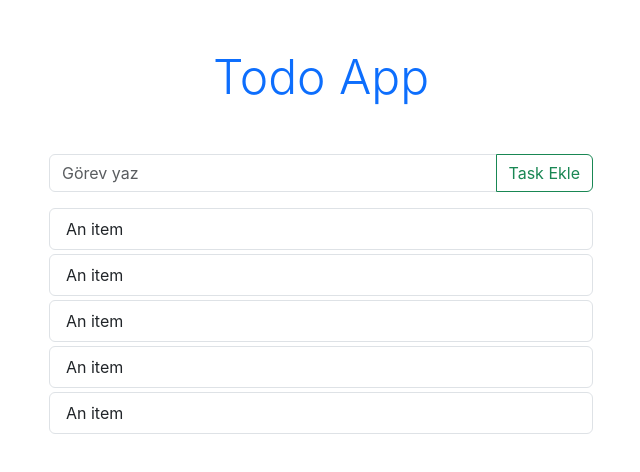
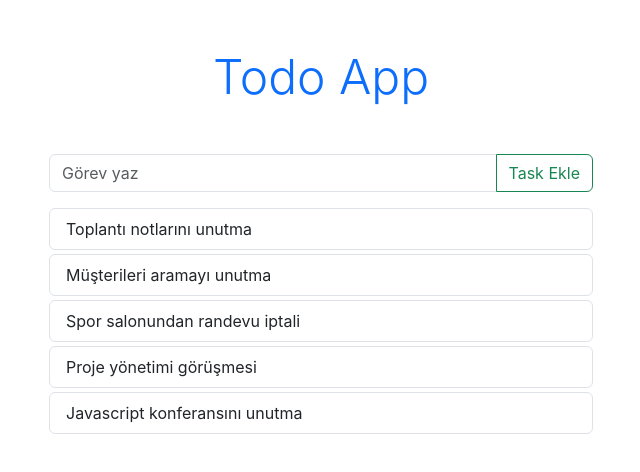
Before and after one commit to muslumhanerol/ToDo_App_With_ContextAPI, a React (Create React App) app in the folder todo_app_contextapi/: page / in a window 1280 px wide. Shown: the top 472 px of the page, without its empty margins (319-959 px from the left). Built offline with nearby package versions, Linux system fonts and the light colour scheme.

Commit message:
Update Todo.js

```diff
--- a/todo_app_contextapi/src/Components/Todo.js
+++ b/todo_app_contextapi/src/Components/Todo.js
@@ -1,9 +1,9 @@
 import React from 'react'
 
-const Todo = () => {
+const Todo = ({ task }) => {
     return (
         <div>
-            <li className="list-group-item rounded-2 mb-1">An item</li>
+            <li className="list-group-item rounded-2 mb-1">{task.desc}</li>
         </div>
     )
 }
```
